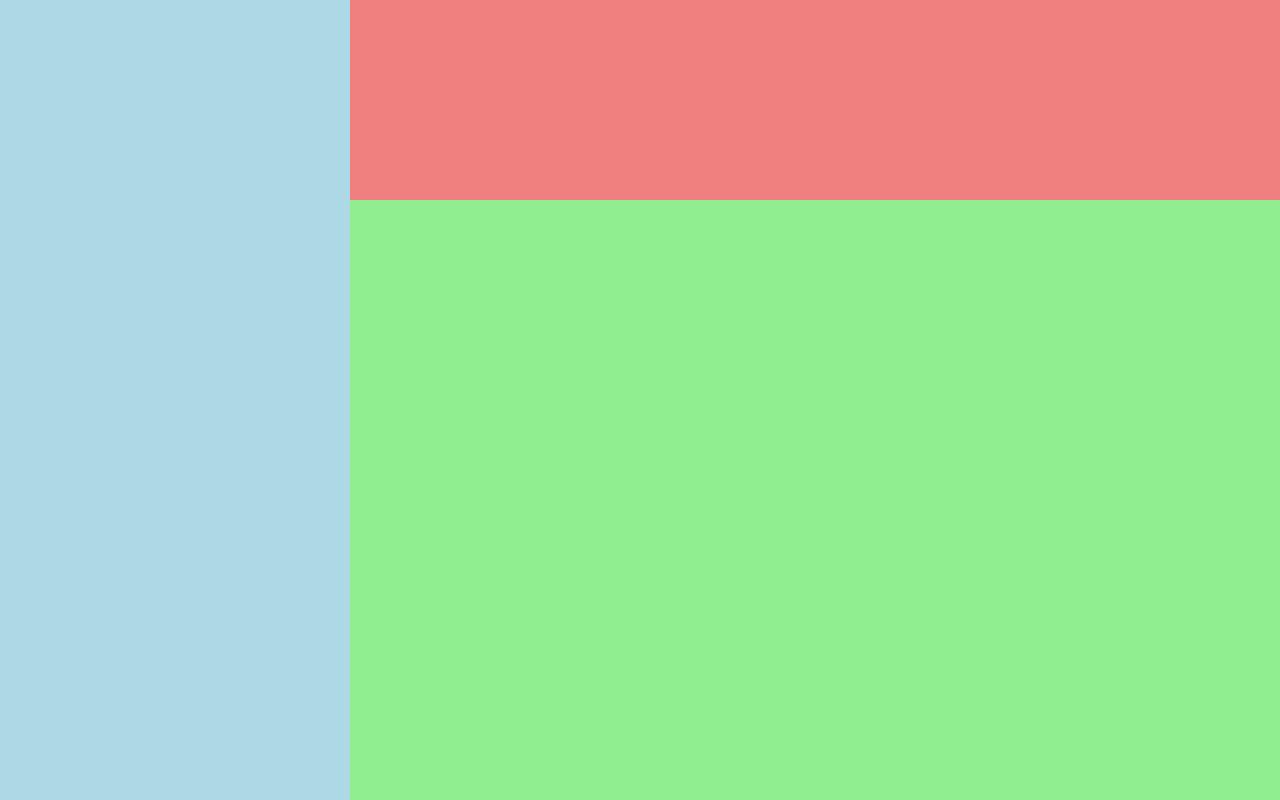
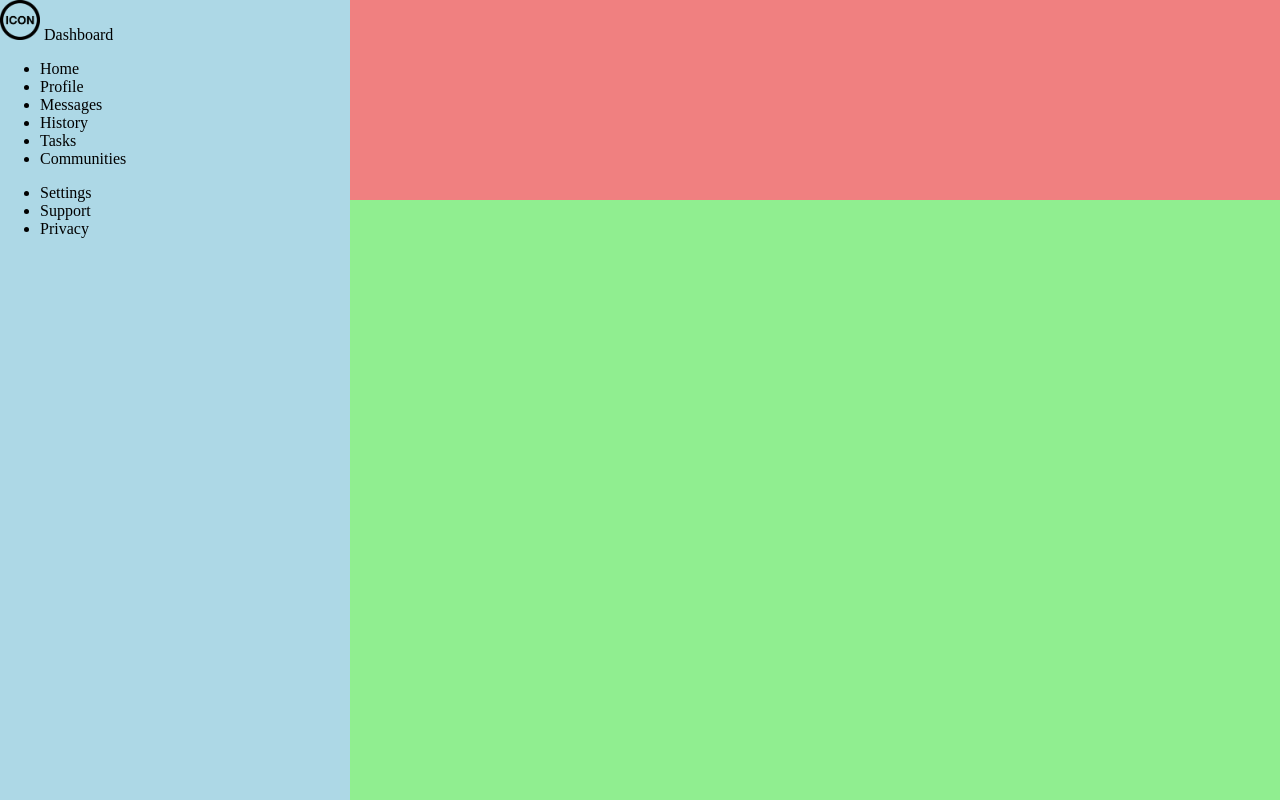
Before and after one commit to Sheriffnumber222/odin-admin-dashboard, a plain HTML site: page index.html in a window 1280 px wide. Drawn offline with Linux system fonts and the light colour scheme.

Commit message:
Add sidebar html content

```diff
--- a/index.html
+++ b/index.html
@@ -9,9 +9,35 @@
 </head>
 <body>
     <div class="container">
-        <div id="sidebar"></div>
-        <div id="header"></div>
-        <div id="main-content"></div>
+
+        <div id="sidebar">
+            <div class="dashboard">
+                <img src="img/icon.png" width = "40px" default= "What?!">
+                Dashboard
+            </div>
+            <ul>
+                <li>Home</li>
+                <li>Profile</li>
+                <li>Messages</li>
+                <li>History</li>
+                <li>Tasks</li>
+                <li>Communities</li>
+            </ul>
+            <ul>
+                <li>Settings</li>
+                <li>Support</li>
+                <li>Privacy</li>
+            </ul>
+        </div>
+
+        <div id="header">
+            <div class="saywhat"></div>
+        </div>
+
+        <div id="main-content">
+            <div class="saywhat"></div>
+        </div>
+
     </div>
     <script src="java/script.js"></script>
 </body>
```
Also changed, not shown: img/icon.png (added), 2 other files.
